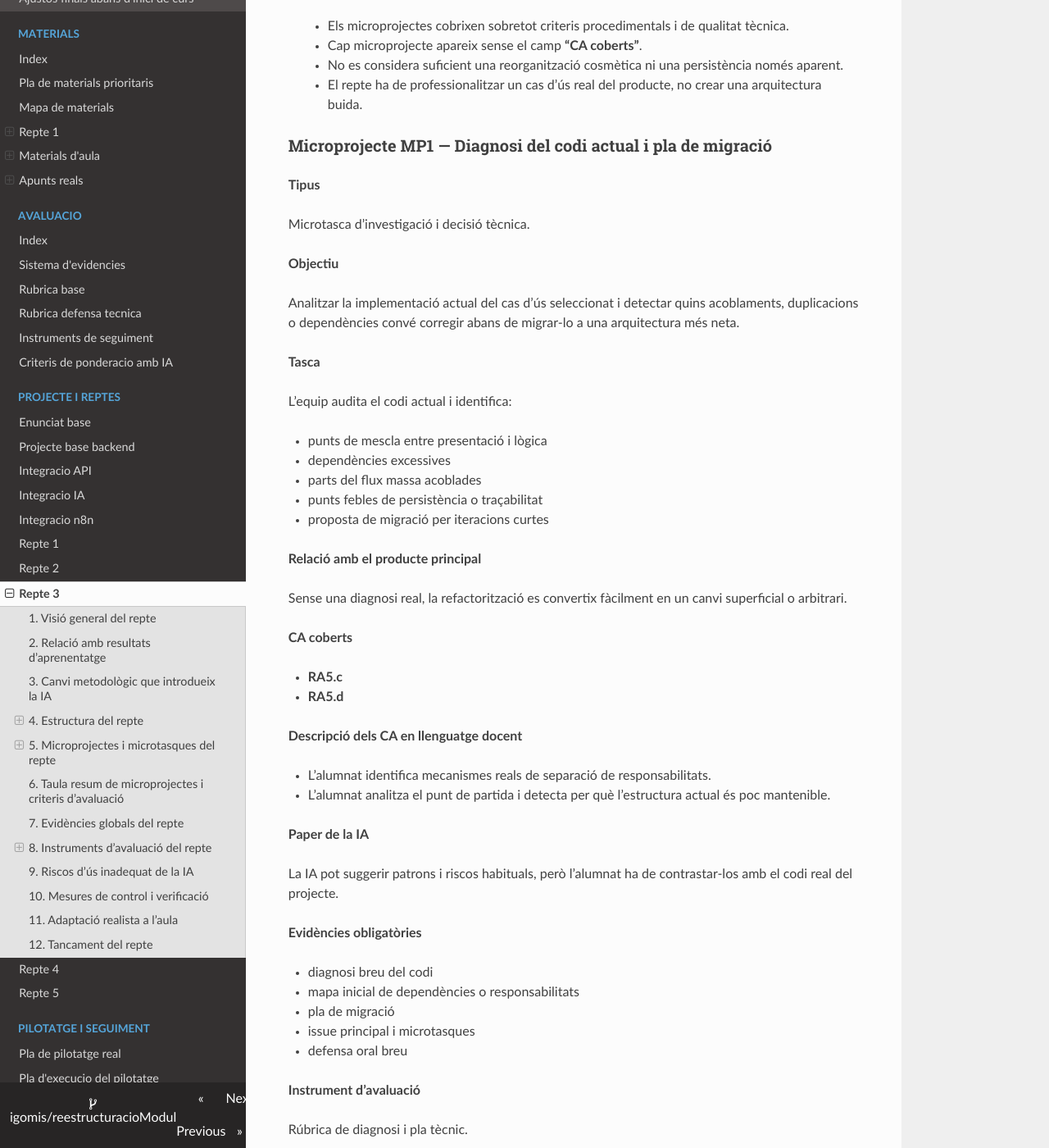
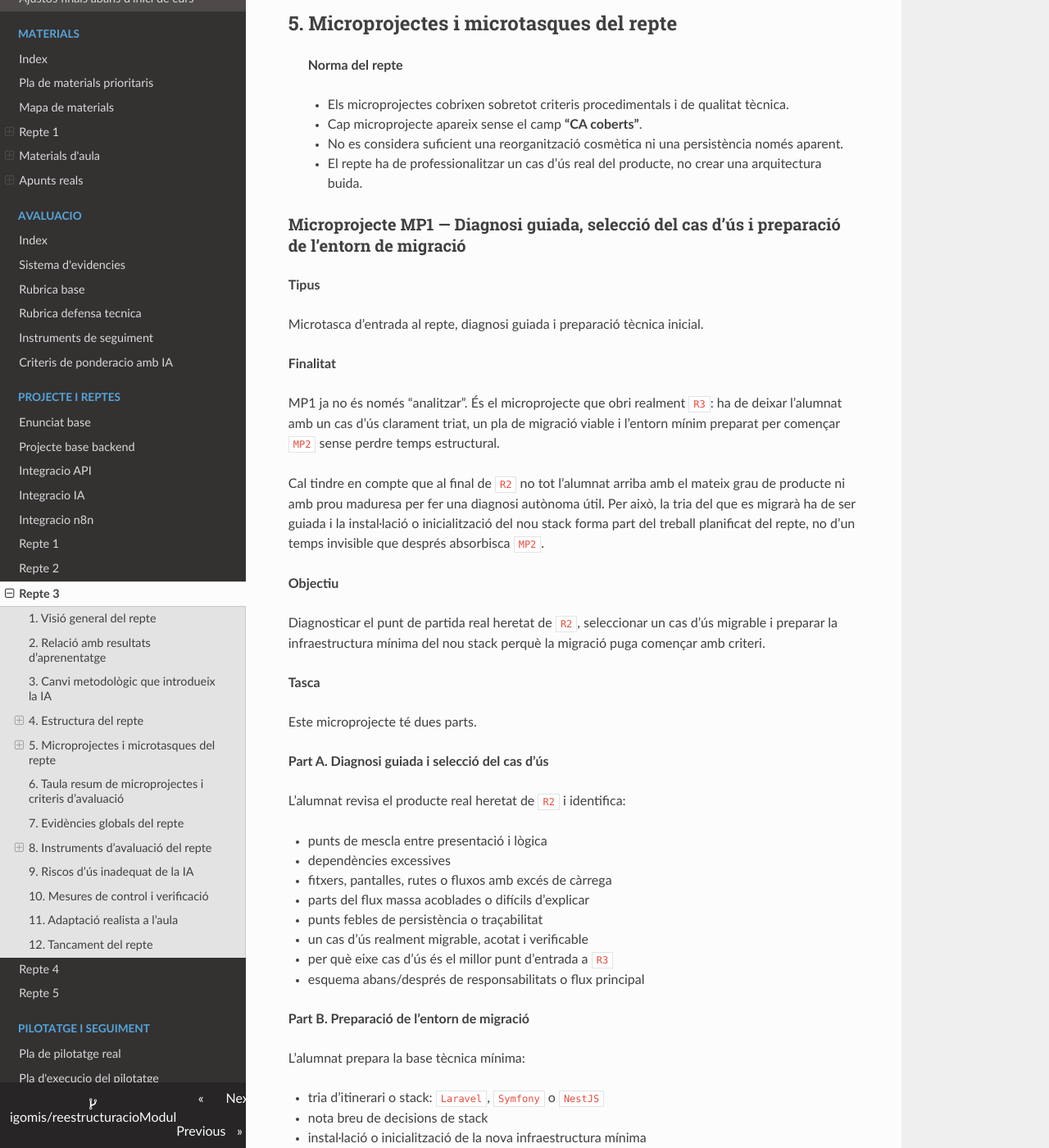
Before and after one commit to igomis/reestructuracioModul, an MkDocs documentation site: the page built from docs/02_reptes/repte_03_mvc_i_persistencia.md, in a window 1280 px wide and 1400 px high, scrolled down 3946 px. Shown: the whole window at 82% size. Built offline with MkDocs 1.6.1, drawn with Linux system fonts in a browser that asks for light colours; nearby versions of some CDN libraries; some of the changed text lies outside the part shown.

Commit message:
Redefineix MP1 del Repte 3

```diff
--- a/docs/02_reptes/repte_03_mvc_i_persistencia.md
+++ b/docs/02_reptes/repte_03_mvc_i_persistencia.md
@@ -105,6 +105,8 @@ Refactoritzar una funcionalitat real del producte perquè passe d’una implemen
 
 Mòdul refactoritzat del producte que incloga:
 
+- cas d’ús real seleccionat i justificat
+- entorn de migració inicialitzat i arrancable
 - estructura MVC o equivalent
 - separació de capes o responsabilitats
 - almenys un cas d’ús prioritari complet migrat
@@ -123,7 +125,9 @@ Mòdul refactoritzat del producte que incloga:
 - repositori actualitzat
 - issue principal del repte i microtasques
 - seqüència de commits significativa
-- diagnosi inicial del codi
+- diagnosi inicial guiada del codi
+- decisió breu de stack
+- prova d’arrencada de l’entorn nou
 - cas d’ús abans i després de la migració
 - persistència funcional i verificable
 - validacions i errors observables
@@ -142,72 +146,124 @@ Mòdul refactoritzat del producte que incloga:
 > - No es considera suficient una reorganització cosmètica ni una persistència només aparent.
 > - El repte ha de professionalitzar un cas d’ús real del producte, no crear una arquitectura buida.
 
-### Microprojecte MP1 — Diagnosi del codi actual i pla de migració
+### Microprojecte MP1 — Diagnosi guiada, selecció del cas d’ús i preparació de l’entorn de migració
 
 **Tipus**
 
-Microtasca d’investigació i decisió tècnica.
+Microtasca d’entrada al repte, diagnosi guiada i preparació tècnica inicial.
+
+**Finalitat**
+
+MP1 ja no és només “analitzar”. És el microprojecte que obri realment `R3`: ha de deixar l’alumnat amb un cas d’ús clarament triat, un pla de migració viable i l’entorn mínim preparat per començar `MP2` sense perdre temps estructural.
+
+Cal tindre en compte que al final de `R2` no tot l’alumnat arriba amb el mateix grau de producte ni amb prou maduresa per fer una diagnosi autònoma útil. Per això, la tria del que es migrarà ha de ser guiada i la instal·lació o inicialització del nou stack forma part del treball planificat del repte, no d’un temps invisible que després absorbisca `MP2`.
 
 **Objectiu**
 
-Analitzar la implementació actual del cas d’ús seleccionat i detectar quins acoblaments, duplicacions o dependències convé corregir abans de migrar-lo a una arquitectura més neta.
+Diagnosticar el punt de partida real heretat de `R2`, seleccionar un cas d’ús migrable i preparar la infraestructura mínima del nou stack perquè la migració puga començar amb criteri.
 
 **Tasca**
 
-L’equip audita el codi actual i identifica:
+Este microprojecte té dues parts.
+
+**Part A. Diagnosi guiada i selecció del cas d’ús**
+
+L’alumnat revisa el producte real heretat de `R2` i identifica:
 
 - punts de mescla entre presentació i lògica
 - dependències excessives
-- parts del flux massa acoblades
+- fitxers, pantalles, rutes o fluxos amb excés de càrrega
+- parts del flux massa acoblades o difícils d’explicar
 - punts febles de persistència o traçabilitat
-- proposta de migració per iteracions curtes
+- un cas d’ús realment migrable, acotat i verificable
+- per què eixe cas d’ús és el millor punt d’entrada a `R3`
+- esquema abans/després de responsabilitats o flux principal
+
+**Part B. Preparació de l’entorn de migració**
+
+L’alumnat prepara la base tècnica mínima:
+
+- tria d’itinerari o stack: `Laravel`, `Symfony` o `NestJS`
+- nota breu de decisions de stack
+- instal·lació o inicialització de la nova infraestructura mínima
+- prova d’arrencada de l’entorn nou
+- estructura inicial del projecte de migració
+- issues, microtasques o roadmap curt per començar `MP2`
+
+**Seqüència de sessions**
+
+MP1 ocupa `2` sessions:
+
+- **Sessió 1**: diagnosi guiada del producte de `R2`, selecció del cas d’ús i defensa breu de la tria.
+- **Sessió 2**: pla de migració, decisió de stack i preparació o instal·lació de l’entorn mínim.
 
 **Relació amb el producte principal**
 
-Sense una diagnosi real, la refactorització es convertix fàcilment en un canvi superficial o arbitrari.
+Sense una diagnosi real i una infraestructura mínima arrancable, la refactorització es convertix fàcilment en un canvi superficial o arbitrari. MP1 ha de deixar preparat el terreny perquè `MP2` siga ja treball de migració, no una barreja improvisada de diagnosi tardana i instal·lació.
 
 **CA coberts**
 
 - **RA5.c**
 - **RA5.d**
+- **RA5.e**
 
 **Descripció dels CA en llenguatge docent**
 
 - L’alumnat identifica mecanismes reals de separació de responsabilitats.
 - L’alumnat analitza el punt de partida i detecta per què l’estructura actual és poc mantenible.
+- L’alumnat prepara una base tècnica coherent amb el stack triat per començar la migració.
 
 **Paper de la IA**
 
-La IA pot suggerir patrons i riscos habituals, però l’alumnat ha de contrastar-los amb el codi real del projecte.
+La IA pot suggerir patrons, riscos habituals, alternatives de stack o microtasques, però l’alumnat ha de contrastar-ho amb el codi real del projecte i defensar la selecció del cas d’ús.
 
 **Evidències obligatòries**
 
 - diagnosi breu del codi
 - mapa inicial de dependències o responsabilitats
-- pla de migració
+- cas d’ús seleccionat i justificat
+- esquema abans/després
+- nota breu de decisions de stack
+- prova que el nou entorn arranca
+- estructura inicial del projecte de migració
 - issue principal i microtasques
+- roadmap curt o pla de migració
 - defensa oral breu
 
 **Instrument d’avaluació**
 
-Rúbrica de diagnosi i pla tècnic.
+Rúbrica de diagnosi i pla tècnic, checklist d’arrencada de l’entorn i validació docent del cas d’ús triat.
 
 **Indicadors d’assoliment**
 
 - diagnosi concreta i no genèrica
+- cas d’ús real, acotat i viable
 - proposta de migració viable
 - connexió clara amb el cas d’ús triat
+- entorn nou arrancable i reproduïble
+- microtasques suficients per començar `MP2`
 
 **Riscos habituals**
 
 - diagnosi superficial
 - parlar d’MVC en abstracte sense relació amb el producte
+- triar “tot el projecte” com a cas d’ús
+- triar una funcionalitat que encara no existix mínimament en `R2`
 - pla massa gran o inviable
+- deixar la instal·lació del framework com a feina invisible fora del repte
+- arribar a `MP2` sense entorn arrancable ni tasques concretes
 
 **Verificació del treball real**
 
-- pregunta oral sobre quin acoblament concret es vol eliminar i per què
+- defensa breu de la selecció del cas d’ús
+- validació del pla de migració
+- comprovació que l’entorn nou arranca
+- verificació que no s’ha triat un cas d’ús inviable, massa gran o massa vague
 - contrast entre diagnosi i canvis reals fets després
+
+**Relació amb MP2**
+
+MP2 comença amb el terreny preparat: cas d’ús triat, stack decidit, entorn base arrancable i roadmap curt. Això permet que MP2 es dedique a migrar el cas d’ús i separar responsabilitats, no a descobrir tard què es vol migrar ni a consumir temps de classe en instal·lacions no planificades.
 
 **Pes orientatiu dins del repte**
 
@@ -223,11 +279,11 @@ Microprojecte procedimental.
 
 **Objectiu**
 
-Migrar un cas d’ús real del domini a una estructura més neta, separant almenys la coordinació del flux de la lògica de negoci i de la interfície o presentació.
+Migrar el cas d’ús real del domini triat en `MP1` a una estructura més neta, partint de l’entorn ja preparat, i separant almenys la coordinació del flux de la lògica de negoci i de la interfície o presentació.
 
 **Tasca**
 
-L’equip reorganitza el cas d’ús seleccionat de manera que quede clar:
+L’equip reorganitza el cas d’ús validat en `MP1` de manera que quede clar:
 
 - qui rep la petició o entrada
 - qui coordina el flux
@@ -587,7 +643,7 @@ Rúbrica de defensa + checklist de documentació.
 
 | Microprojecte | Tipus | Producte o lliurable | CA coberts | Evidències principals | Instrument | Pes orientatiu |
 |---|---|---|---|---|---|---|
-| MP1 | Investigació / decisió tècnica | Diagnosi i pla de migració | RA5.c, RA5.d | diagnosi, pla, issues, defensa breu | rúbrica | 15% |
+| MP1 | Diagnosi / decisió / preparació tècnica | Cas d’ús triat, pla i entorn arrancable | RA5.c, RA5.d, RA5.e | diagnosi, cas justificat, esquema abans/després, prova d’arrencada, issues | rúbrica + checklist | 15% |
 | MP2 | Procedimental | Cas d’ús migrat a arquitectura més neta | RA5.e, RA5.f | migració, demo abans/després, commits | rúbrica | 20% |
 | MP3 | Procedimental | Consolidació de capes i responsabilitats | RA5.g, RA5.h | estructura final, justificació, demo | checklist | 15% |
 | MP4 | Procedimental | Persistència segura aplicada al cas d’ús | RA6.a, RA6.b, RA6.c, RA6.d | lectura/escriptura, demo, commits | rúbrica | 20% |
@@ -602,8 +658,12 @@ Rúbrica de defensa + checklist de documentació.
 
 - issue principal amb microtasques
 - seqüència de commits significativa
-- diagnosi inicial del codi
-- cas d’ús real seleccionat
+- diagnosi inicial guiada del codi
+- cas d’ús real seleccionat i justificat
+- esquema abans/després
+- nota breu de decisions de stack
+- prova que el nou entorn arranca
+- estructura inicial del projecte de migració
 - demo abans/després
 - arquitectura més clara i defensable
 - persistència funcional i verificable
@@ -628,6 +688,7 @@ Rúbrica de defensa + checklist de documentació.
 ### 8.1 Instruments principals
 
 - rúbrica base del repte adaptada al pes principal de RA5 i suport de RA6
+- checklist de diagnosi guiada, selecció del cas d’ús i arrencada d’entorn
 - rúbriques específiques de migració i persistència
 - checklist d’arquitectura i mantenibilitat
 - checklist de persistència i seguretat bàsica
@@ -636,6 +697,9 @@ Rúbrica de defensa + checklist de documentació.
 ### 8.2 Instruments de verificació
 
 - demostració del cas d’ús abans i després
+- defensa breu de la selecció del cas d’ús
+- validació del pla de migració
+- comprovació que l’entorn nou arranca
 - execució real de lectura i escriptura o actualització
 - revisió de commits i issues
 - execució en directe de proves mínimes
@@ -661,6 +725,8 @@ Rúbrica de defensa + checklist de documentació.
 **Per comprovar aprenentatge real**
 
 - demostració del cas d’ús abans i després
+- comprovació inicial que el cas d’ús triat és viable i acotat
+- comprovació que l’entorn de migració arranca abans d’obrir MP2
 - execució real de persistència
 - revisió de commits i issues
 - execució de proves mínimes
@@ -683,6 +749,8 @@ Rúbrica de defensa + checklist de documentació.
 
 6 a 8 sessions, segons la qualitat de partida del codi del Repte 2 i l’stack triat.
 
+MP1 ocupa `2` sessions planificades: una per a diagnosi guiada i selecció del cas d’ús, i una altra per a pla de migració i preparació de l’entorn. Esta reserva evita que la instal·lació del stack i la tria real del que es migrarà queden com a temps ocult dins de MP2.
+
 **Moment del curs**
 
 Després del Repte 2 i abans del Repte 4.
@@ -692,6 +760,7 @@ Després del Repte 2 i abans del Repte 4.
 - funcionalitat real heretada del Repte 2
 - repositori operatiu
 - treball mínim amb issues i commits
+- cas d’ús seleccionat i entorn de migració preparat abans de començar MP2
 - base d’accés a dades o necessitat clara d’introduir-la per al cas d’ús
 
 **Possibles variants tecnològiques**
@@ -707,6 +776,8 @@ Es pot implementar amb MVC clàssic o arquitectura equivalent, sempre que permet
 **Part comuna del grup**
 
 - diagnosi inicial
+- selecció guiada del cas d’ús
+- preparació mínima de l’entorn de migració
 - migració d’un cas d’ús
 - separació de capes
 - persistència suficient
```
Also changed, not shown: docs/01_programacio_modul/guia_sessio_a_sessio_20_setmanes.md (+25 -25 lines), docs/01_programacio_modul/programacio_aula_operativa_2_avaluacions.md (+19 -15 lines).
